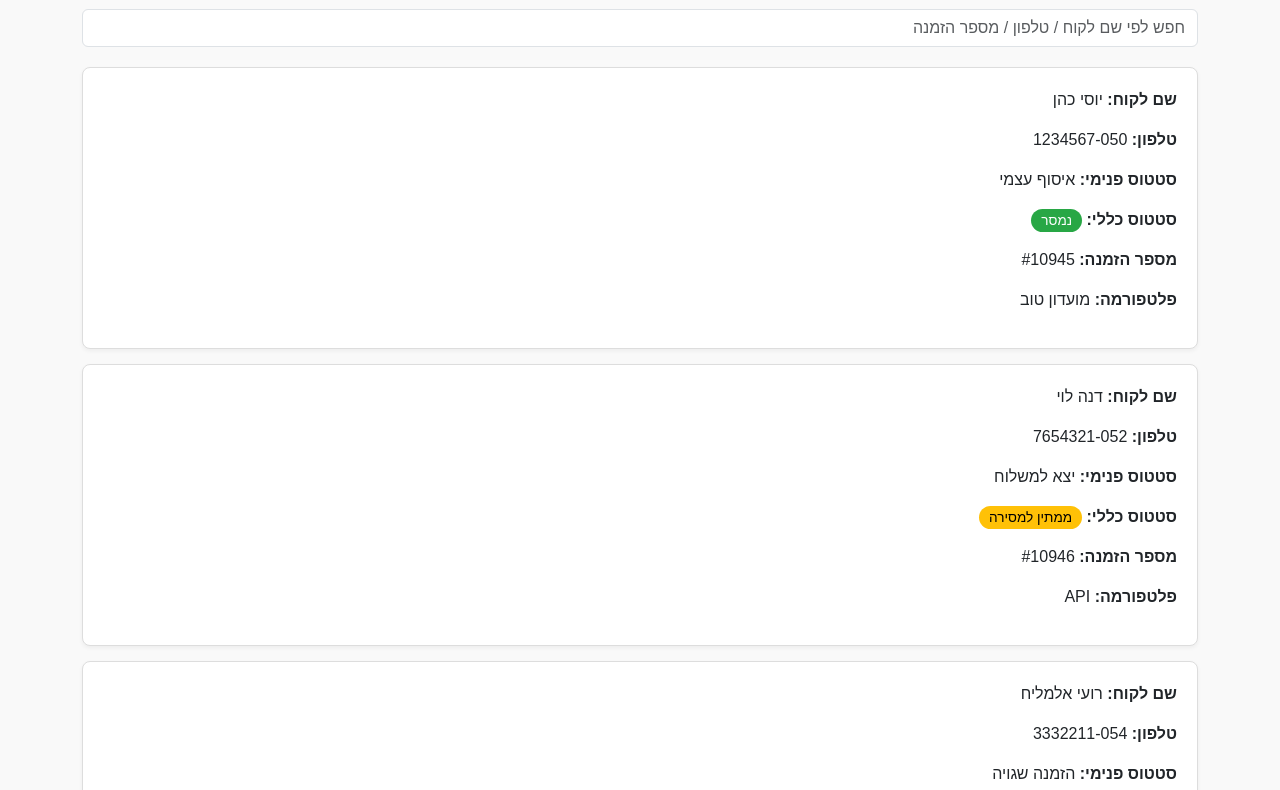
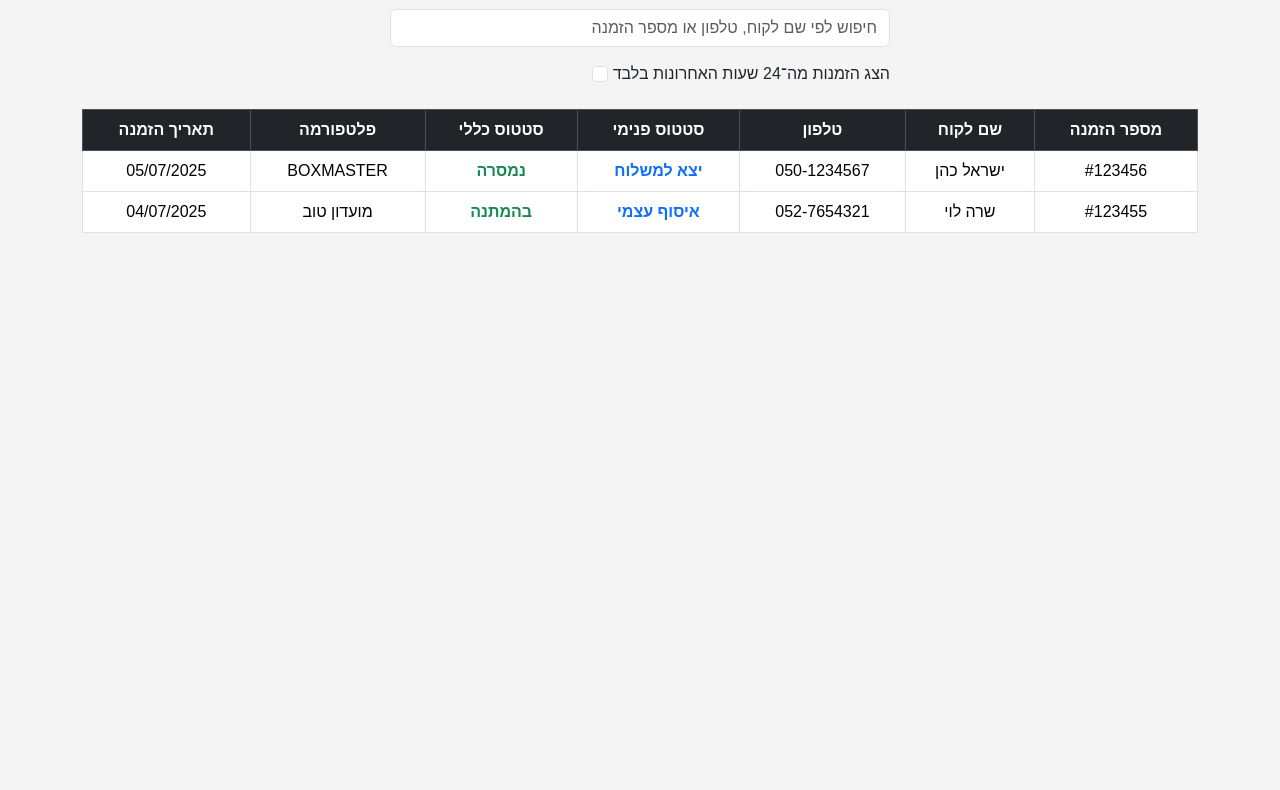
Before and after one commit to EDENDAVIDGROUP/inventory-app, a plain HTML site: page order-history.html in a window 1280 px wide. Shown: the part 83-873 px from the top of the page. After the commit the page ends 800 px from the top, so only its background shows below. Drawn offline with nearby package versions, Linux system fonts and the light colour scheme.

Commit message:
Update order-history.html

```diff
--- a/order-history.html
+++ b/order-history.html
@@ -1,91 +1,109 @@
 <!DOCTYPE html>
 <html lang="he" dir="rtl">
-
 <head>
-  <meta charset="UTF-8">
-  <meta name="viewport" content="width=device-width, initial-scale=1.0">
+  <meta charset="UTF-8" />
+  <meta name="viewport" content="width=device-width, initial-scale=1.0" />
   <title>היסטוריית הזמנות</title>
-  <link href="https://cdn.jsdelivr.net/npm/bootstrap@5.3.0/dist/css/bootstrap.rtl.min.css" rel="stylesheet">
+  <link href="https://cdn.jsdelivr.net/npm/bootstrap@5.3.2/dist/css/bootstrap.rtl.min.css" rel="stylesheet">
   <style>
     body {
-      background-color: #f9f9f9;
+      background-color: #f4f4f4;
+      font-family: Arial, sans-serif;
+      direction: rtl;
       padding: 30px;
-      font-family: Arial, sans-serif;
     }
-
-    .search-bar {
-      margin-bottom: 20px;
+    .search-bar, .filter-bar {
+      max-width: 500px;
+      margin: 0 auto 15px;
     }
-
-    .order-card {
-      background: #fff;
-      border: 1px solid #ddd;
-      padding: 20px;
-      border-radius: 8px;
-      margin-bottom: 15px;
-      box-shadow: 0 2px 4px rgba(0, 0, 0, 0.05);
+    .order-table th, .order-table td {
+      vertical-align: middle;
+      text-align: center;
     }
-
-    .status-internal {
+    .order-table .status-internal {
       font-weight: bold;
+      color: #0d6efd;
     }
-
-    .status-general {
-      padding: 4px 10px;
-      border-radius: 12px;
-      font-size: 0.85rem;
-      color: #fff;
-    }
-
-    .delivered {
-      background-color: #28a745;
-    }
-
-    .not-delivered {
-      background-color: #dc3545;
-    }
-
-    .pending {
-      background-color: #ffc107;
-      color: #000;
+    .order-table .status-external {
+      font-weight: bold;
+      color: #198754;
     }
   </style>
 </head>
-
 <body>
   <div class="container">
-    <h2 class="mb-4 text-center">היסטוריית הזמנות (24 שעות אחרונות)</h2>
+    <h2 class="text-center mb-4">היסטוריית הזמנות</h2>
 
-    <input type="text" class="form-control search-bar" placeholder="חפש לפי שם לקוח / טלפון / מספר הזמנה">
-
-    <!-- דוגמה להזמנה -->
-    <div class="order-card">
-      <p><strong>שם לקוח:</strong> יוסי כהן</p>
-      <p><strong>טלפון:</strong> 050‑1234567</p>
-      <p><strong>סטטוס פנימי:</strong> איסוף עצמי</p>
-      <p><strong>סטטוס כללי:</strong> <span class="status-general delivered">נמסר</span></p>
-      <p><strong>מספר הזמנה:</strong> #10945</p>
-      <p><strong>פלטפורמה:</strong> מועדון טוב</p>
+    <div class="search-bar">
+      <input type="text" class="form-control" id="searchInput" placeholder="חיפוש לפי שם לקוח, טלפון או מספר הזמנה">
     </div>
 
-    <div class="order-card">
-      <p><strong>שם לקוח:</strong> דנה לוי</p>
-      <p><strong>טלפון:</strong> 052‑7654321</p>
-      <p><strong>סטטוס פנימי:</strong> יצא למשלוח</p>
-      <p><strong>סטטוס כללי:</strong> <span class="status-general pending">ממתין למסירה</span></p>
-      <p><strong>מספר הזמנה:</strong> #10946</p>
-      <p><strong>פלטפורמה:</strong> API</p>
+    <div class="filter-bar">
+      <label for="dateFilter" class="form-label">הצג הזמנות מה־24 שעות האחרונות בלבד</label>
+      <input type="checkbox" id="dateFilter" class="form-check-input">
     </div>
 
-    <div class="order-card">
-      <p><strong>שם לקוח:</strong> רועי אלמליח</p>
-      <p><strong>טלפון:</strong> 054‑3332211</p>
-      <p><strong>סטטוס פנימי:</strong> הזמנה שגויה</p>
-      <p><strong>סטטוס כללי:</strong> <span class="status-general not-delivered">לא נמסר</span></p>
-      <p><strong>מספר הזמנה:</strong> #10947</p>
-      <p><strong>פלטפורמה:</strong> הזנה ידנית</p>
-    </div>
+    <table class="table table-bordered order-table bg-white" id="ordersTable">
+      <thead class="table-dark">
+        <tr>
+          <th>מספר הזמנה</th>
+          <th>שם לקוח</th>
+          <th>טלפון</th>
+          <th>סטטוס פנימי</th>
+          <th>סטטוס כללי</th>
+          <th>פלטפורמה</th>
+          <th>תאריך הזמנה</th>
+        </tr>
+      </thead>
+      <tbody>
+        <tr data-date="2025-07-05">
+          <td>#123456</td>
+          <td>ישראל כהן</td>
+          <td>050-1234567</td>
+          <td class="status-internal">יצא למשלוח</td>
+          <td class="status-external">נמסרה</td>
+          <td>BOXMASTER</td>
+          <td>05/07/2025</td>
+        </tr>
+        <tr data-date="2025-07-04">
+          <td>#123455</td>
+          <td>שרה לוי</td>
+          <td>052-7654321</td>
+          <td class="status-internal">איסוף עצמי</td>
+          <td class="status-external">בהמתנה</td>
+          <td>מועדון טוב</td>
+          <td>04/07/2025</td>
+        </tr>
+      </tbody>
+    </table>
   </div>
+
+  <script>
+    const searchInput = document.getElementById('searchInput');
+    const dateFilter = document.getElementById('dateFilter');
+    const ordersTable = document.getElementById('ordersTable').getElementsByTagName('tbody')[0];
+
+    searchInput.addEventListener('input', () => {
+      const query = searchInput.value.toLowerCase();
+      Array.from(ordersTable.rows).forEach(row => {
+        const rowText = row.innerText.toLowerCase();
+        row.style.display = rowText.includes(query) ? '' : 'none';
+      });
+    });
+
+    dateFilter.addEventListener('change', () => {
+      const now = new Date();
+      Array.from(ordersTable.rows).forEach(row => {
+        const dateAttr = row.getAttribute('data-date');
+        const orderDate = new Date(dateAttr);
+        const diffHours = (now - orderDate) / (1000 * 60 * 60);
+        if (dateFilter.checked) {
+          row.style.display = diffHours <= 24 ? '' : 'none';
+        } else {
+          row.style.display = '';
+        }
+      });
+    });
+  </script>
 </body>
-
 </html>
```
